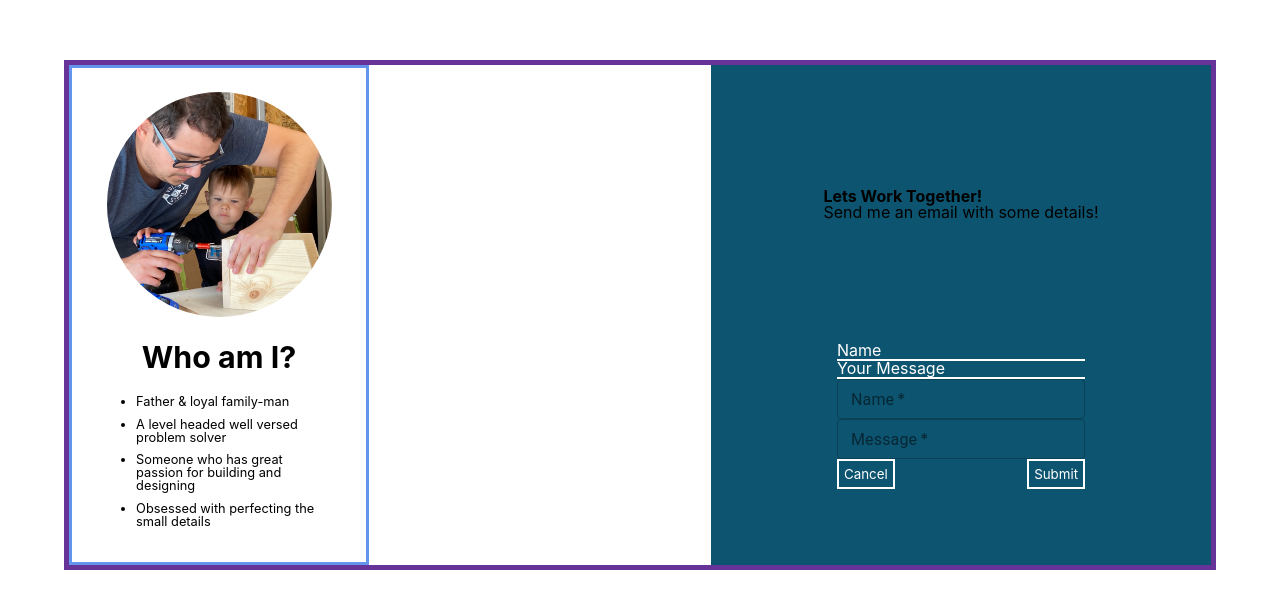
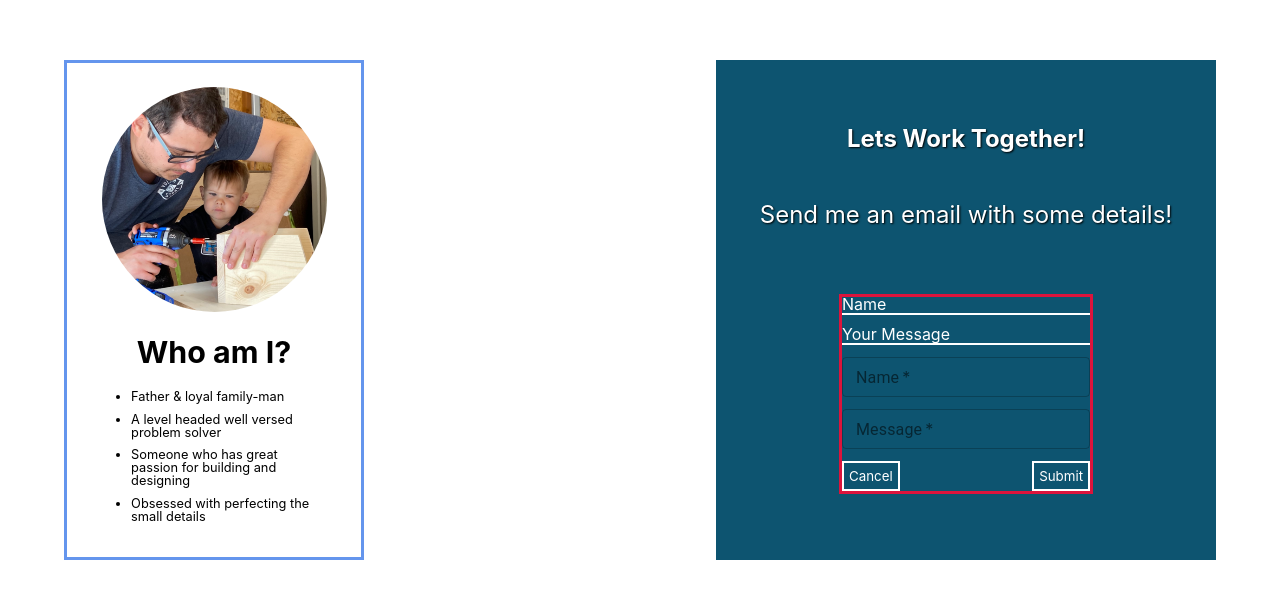
Before and after one commit to carnolol/portfolio-website, a React (Create React App) app: page / in a window 1280 px wide. Shown: the part 1977-2585 px from the top of the page. Built offline with nearby package versions, Linux system fonts and the light colour scheme; no server answers.

Commit message:
working on project section now

```diff
--- a/src/components/About/About.css
+++ b/src/components/About/About.css
@@ -55,7 +55,7 @@
     display: flex;
     justify-content: space-between;
     width: 90%;
-    border: 5px solid rebeccapurple;
+    /* border: 5px solid rebeccapurple; */
 }
 
 .dad-info {
@@ -104,10 +104,26 @@
     background-color: #0d5470;
 }
 
+.work-together-head{
+    height: 100px;
+    display: flex;
+    align-content: center;
+    align-items: center;
+    flex-direction: column;
+    justify-content: space-between;
+}
+
+.work-together-head > h1, .work-together-head > p {
+    color: white;
+    text-shadow: 1px 1px 2px black;
+    font-size: 150%;
+}
+
 .work-together-inputs-container{
     display: flex;
     flex-direction: column;
-    height: 100px;
+    height: 200px;
+    border: 3px solid crimson;
     justify-content: space-between;
 }
 
--- a/src/components/About/About.js
+++ b/src/components/About/About.js
@@ -25,6 +25,8 @@ function About(props) {
         window.addEventListener('scroll', handleGrow)
     }, [name])
 
+
+    //* THEME PROVIDER FUNCTION
     const theme = createMuiTheme({
         color: "white",
         palette:{
@@ -64,6 +66,7 @@ function About(props) {
         axios.post('/email', body).then(res => {
             console.log(res.data)
         })
+        console.log(body)
     }
 
     function handleReset(){
@@ -155,7 +158,7 @@ function About(props) {
 
                 <div className='place'>
 
-                    <div>
+                    <div className='work-together-head'>
                         <h1>Lets Work Together!</h1>
                         <p>Send me an email with some details!</p>
                     </div>
--- a/src/components/Projects/Projects.js
+++ b/src/components/Projects/Projects.js
@@ -1,4 +1,4 @@
-import React, {useState} from 'react'
+import React, {useState, useEffect} from 'react'
 import './Projects.css'
 
 function Projects (props) {
```
Also changed, not shown: 2 other files (tests, documents, lock files or other folders).
